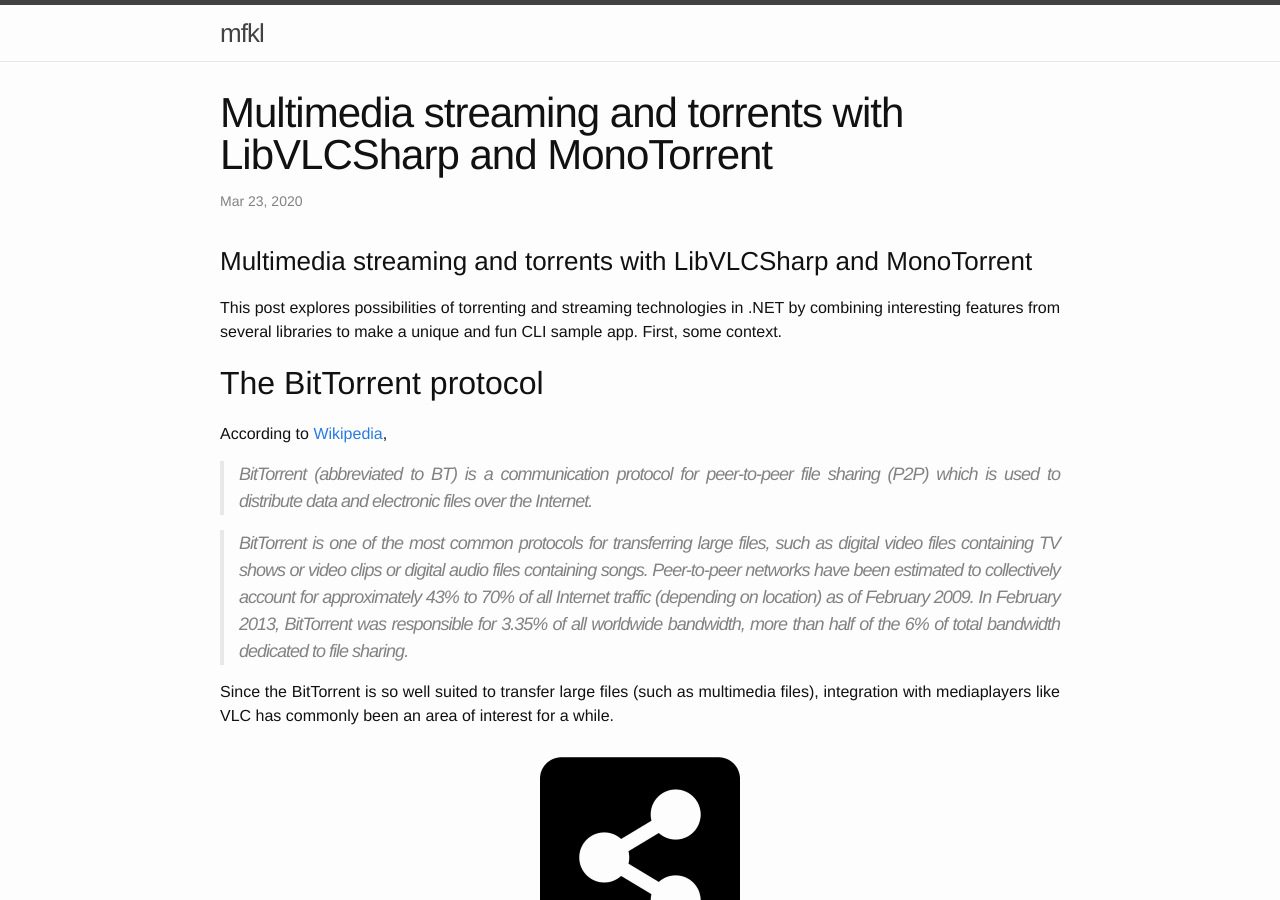
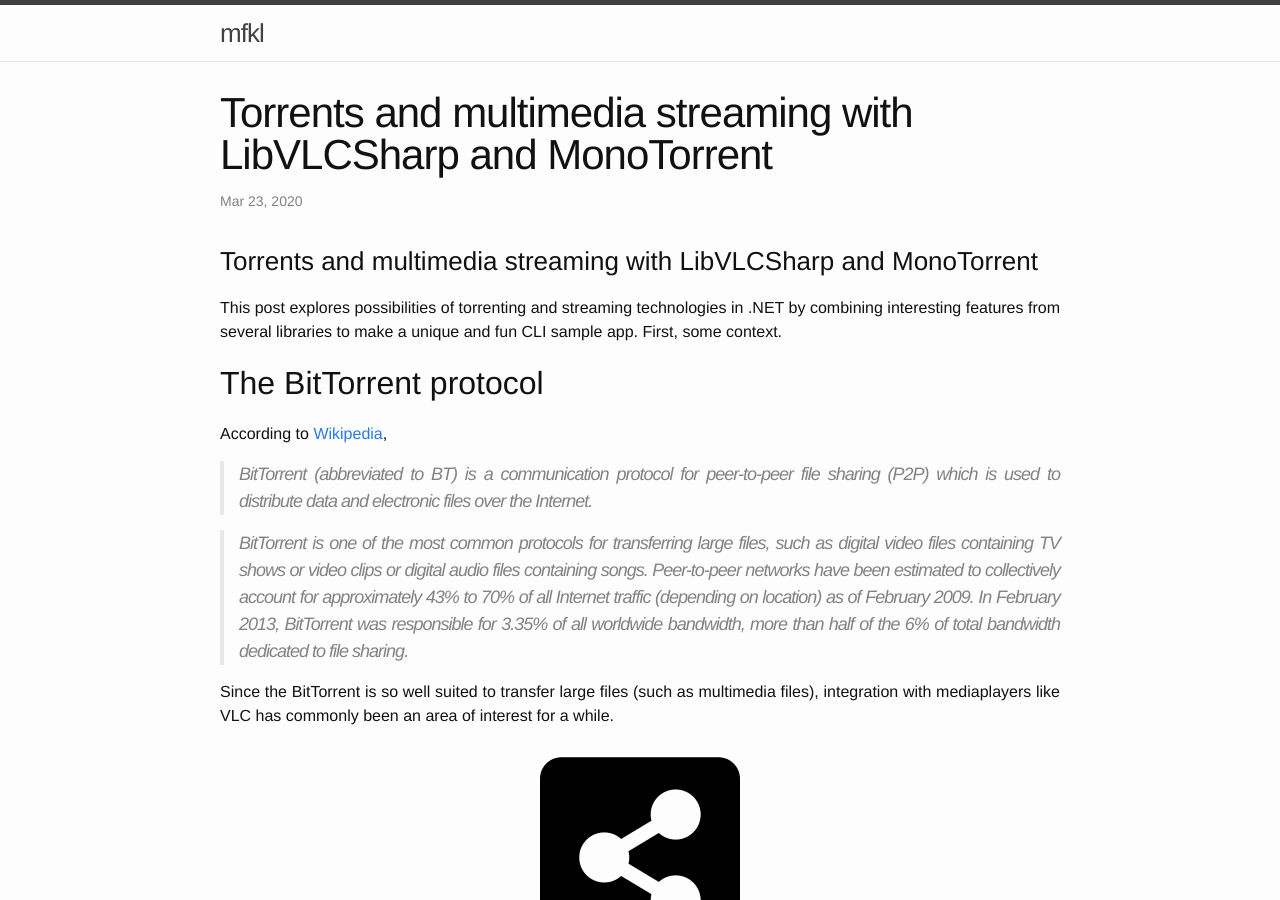
Before and after one commit to mfkl/mfkl.github.io, a Jekyll site: the page built from _posts/2020-03-19-Torrents-and-multimedia-streaming.markdown, in a window 1280 px wide and 900 px high. Built offline with Jekyll 4.4.1, drawn with Linux system fonts in a browser that asks for light colours; some of the changed text lies outside the part shown.

```diff
--- a/_posts/2020-03-19-Multimedia-streaming-and-torrents.markdown
+++ b/_posts/2020-03-19-Torrents-and-multimedia-streaming.markdown
@@ -1,11 +1,11 @@
 ---
 layout: post
-title:  "Multimedia streaming and torrents with LibVLCSharp and MonoTorrent"
+title:  "Torrents and multimedia streaming with LibVLCSharp and MonoTorrent"
 date:   2020-03-23 11:10:40 +0700
 categories: libvlc
 ---
 
-### Multimedia streaming and torrents with LibVLCSharp and MonoTorrent
+### Torrents and multimedia streaming with LibVLCSharp and MonoTorrent
 
 This post explores possibilities of torrenting and streaming technologies in .NET by combining interesting features from several libraries to make a unique and fun CLI sample app. First, some context.
 
```
Also changed, not shown: other parts of _posts/2020-03-19-Torrents-and-multimedia-streaming.markdown (+1 -1 lines), 3 other files.
